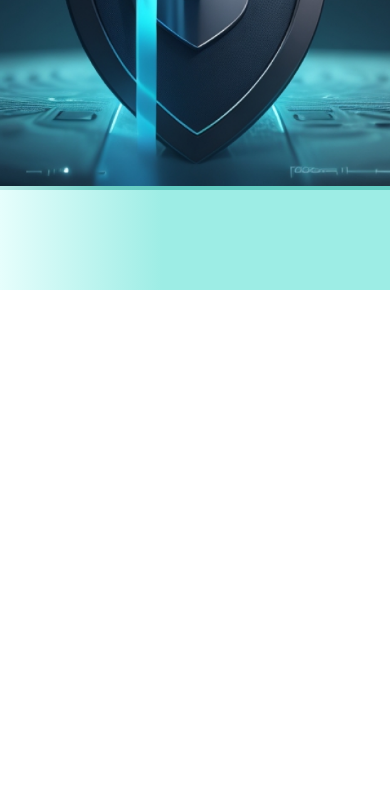
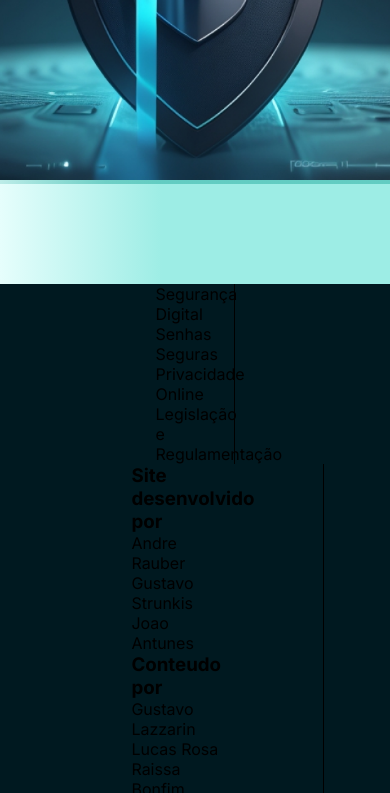
Before and after one commit to gustavostrunkis/digital-security, a plain HTML site: page index.html in a window 390 px wide. Shown: the part 653-1446 px from the top of the page. Before the commit the page ends 943 px from the top, so only its background shows below. Drawn offline with Linux system fonts and the light colour scheme.

Commit message:
add footer and responsive codes

```diff
--- a/index.html
+++ b/index.html
@@ -38,5 +38,38 @@
     </section>
 
 
+    <footer>
+        <div class="div-flex">
+            <div class="links-footer">
+                <a href="">Segurança Digital</a>
+                <br>
+                <a href="">Senhas Seguras</a>
+                <br>
+                <a href="">Privacidade Online</a>
+                <br>
+                <a href="">Legislação e Regulamentação</a>
+                <br>
+            </div>
+            <div class="div-flex dev">
+                <div class="dev-footer">
+                    <h3> Site desenvolvido por </h3>
+                    <p>Andre Rauber</p>
+                    <p>Gustavo Strunkis</p>
+                    <p>Joao Antunes</p>
+                </div>
+                <div class="dev-footer">
+                    <h3> Conteudo por</h3>
+                    <p>Gustavo Lazzarin</p>
+                    <p>Lucas Rosa</p>
+                    <p>Raissa Bonfim</p>
+                </div>
+            </div>
+            <div class="img-footer">
+                <img src="imgs/logo.png" alt="IFPR">
+            </div>
+
+        </div>
+    </footer>
+
 </body>
 </html>
--- a/style.css
+++ b/style.css
@@ -41,13 +41,14 @@ div.div-flex.content {
 
 div.div-title {
     text-align: center;
-    font-size: 40px;
     transform: translateX(min(30%));
 }
 
 div.div-title h1 {
     color: #006079;
     text-align: right;
+    font-size: 6vw;
+    font-weight: 400;
 }
 
 div.div-img {
@@ -61,6 +62,38 @@ div.div-img img{
     width: 80%;
     transform: translate(30%, -5%);
 }
+
+footer {
+    background-color: #001920;
+    height: 100%;
+}
+
+footer a, h3, p{
+    color: black;
+}
+
+div.div-flex.dev {
+    padding-right: 10%;
+    border-right: 1px solid black;
+    height: 100%;
+}
+
+.links-footer {
+    width: 10%;
+    padding-right: 10%;
+    border-right: 1px solid black;
+    height: 100%;
+}
+
+.dev-footer {
+    width: 40%;
+    margin: 0px 10px 0px 10px;
+}
+
+.img-footer {
+    width: 20%;
+}
+
 
 @media screen and (max-width: 1000px ) {
 
@@ -85,18 +118,18 @@ div.div-img img{
     div.div-title {
         display: flex;
         text-align: center;
-        font-size: 30px;
         transform: translateX(0);
         margin-bottom: 50px;
     }
+
     div.div-title h1 {
         padding: 10px;
+        font-size: 40px;
     }
 
     div.div-img {
         width: 100%;
         max-width: 600px;
-        min-width: 550px;
     }
 
     div.div-img img{
```
